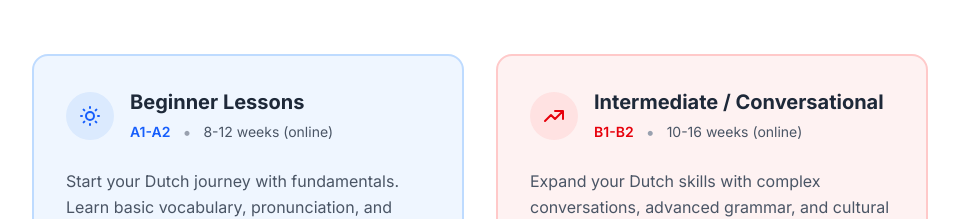
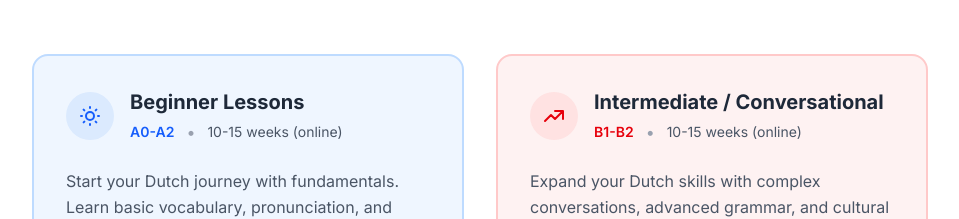
Before and after one commit to imdevisser/dutchyourway, a Next.js app: page / in a window 1280 px wide. Shown: the part 1060-1279 px from the top of the page, without its empty margins (160-1119 px from the left). Built offline with nearby package versions, Linux system fonts and the light colour scheme.

Commit message:
lessoncard update

```diff
--- a/app/components/sections/LessonsSection.js
+++ b/app/components/sections/LessonsSection.js
@@ -16,8 +16,8 @@ export default function LessonsSection() {
         "Essential grammar",
         "Interactive exercises",
       ],
-      duration: "8-12 weeks",
-      level: "A1-A2",
+      duration: "10-15 weeks",
+      level: "A0-A2",
       // price: "€27",
       color: "blue",
       icon: "seedling",
@@ -33,7 +33,7 @@ export default function LessonsSection() {
         "Cultural context",
         "Free material",
       ],
-      duration: "10-16 weeks",
+      duration: "10-15 weeks",
       level: "B1-B2",
       // price: "€27",
       color: "red",
```
